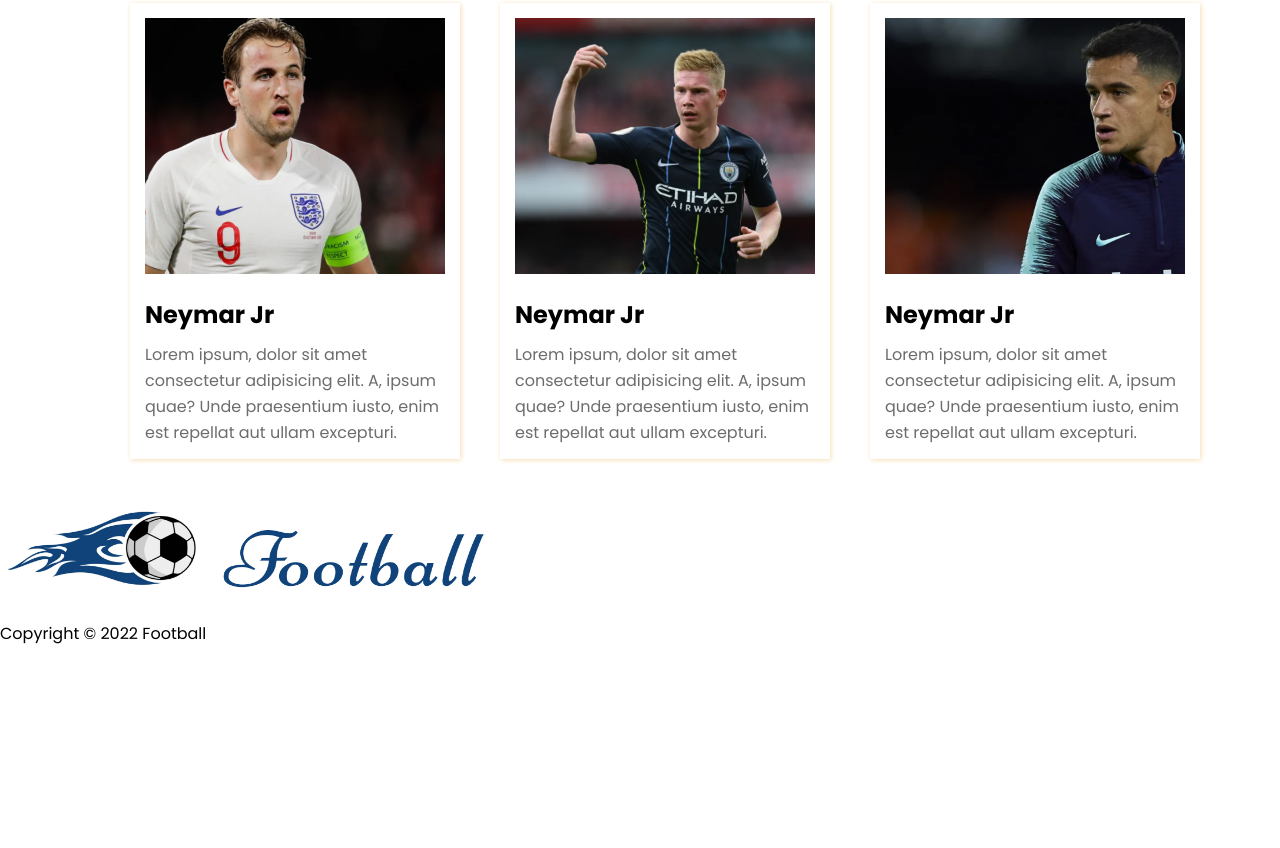
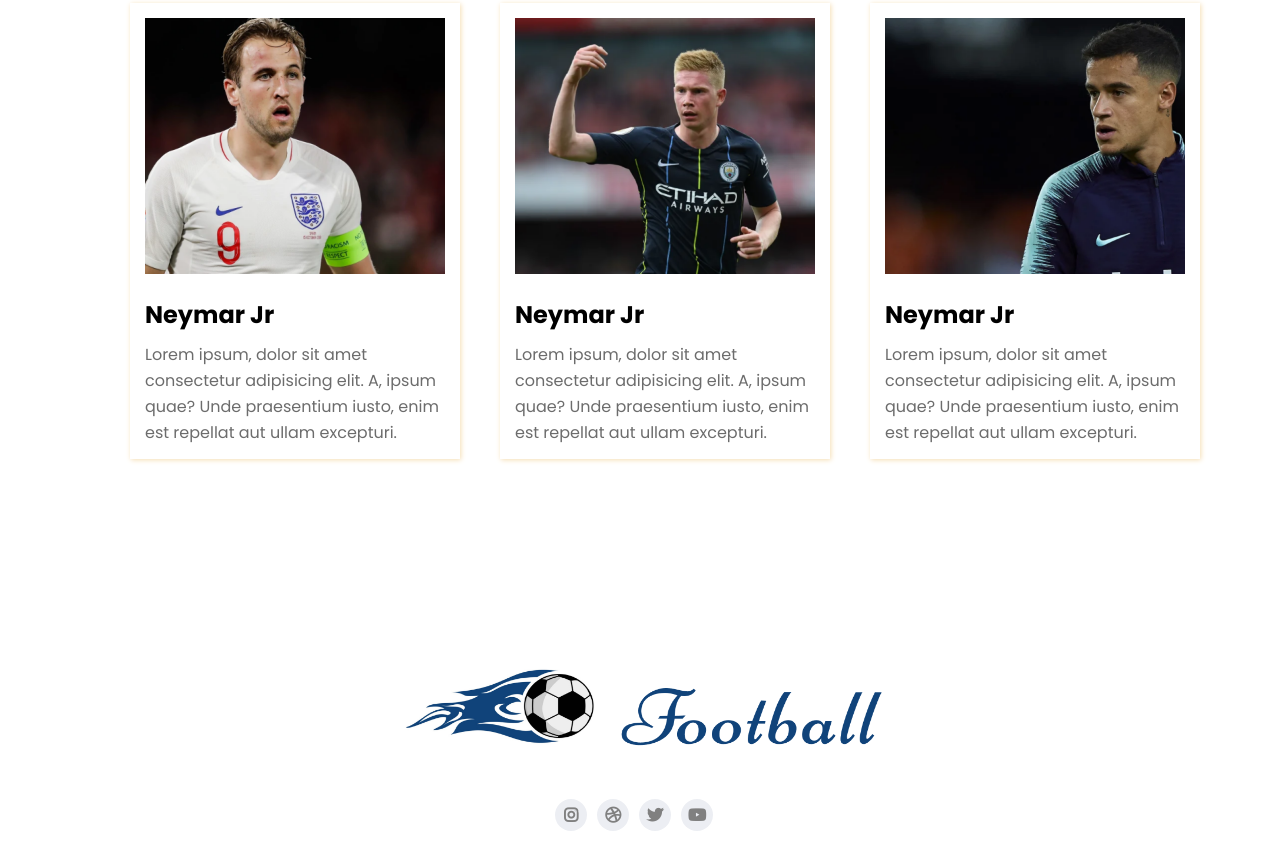
Before and after one commit to Nure-Alam-sidddique/Football-website, a plain HTML site: page index.html in a window 1280 px wide. Shown: the part 2227-3075 px from the top of the page. Before the commit the page ends 3002 px from the top, so only its background shows below. Drawn offline with Linux system fonts and the light colour scheme.

Commit message:
Complete the footer part

```diff
--- a/CSS/style.css
+++ b/CSS/style.css
@@ -98,7 +98,39 @@ p {
   height: 154px;
 }
 /* Footer Design */
+.footer {
+  display: flex;
+  justify-content: center;
+  flex-direction: column;
+  align-items: center;
+  margin-top: 158px;
+}
 .footer-image img {
   width: 483.87px;
   height: 110px;
+  margin-bottom: 20px;
 }
+
+.icon {
+  width: 170px;
+  height: 32px;
+  display: flex;
+}
+.social-icon i {
+  display: flex;
+  justify-content: center;
+  align-items: center;
+}
+.fab {
+  width: 32px;
+  height: 32px;
+  color: gray;
+  background: #eceef3;
+  border-radius: 50%;
+  margin-right: 10px;
+  font-weight: 700;
+}
+.footer p {
+  text-align: center;
+  margin-top: 20px;
+}
--- a/index.html
+++ b/index.html
@@ -198,7 +198,16 @@
         <div class="footer-image">
           <img src="/images/Logo.png" alt="" />
         </div>
-        <div class="icon"></div>
+        <div class="icon">
+          <!-- <i class="fab fa-instagram"></i>
+          <i class="fab fa-dribbble"></i>
+          <i class="fab fa-twitter"></i>
+          <i class="fab fa-youtube"></i> -->
+          <span class="social-icon"><i class="fab fa-instagram"></i></span>
+          <span class="social-icon"><i class="fab fa-dribbble"></i></span>
+          <span class="social-icon"><i class="fab fa-twitter"></i></span>
+          <span class="social-icon"><i class="fab fa-youtube"></i></span>
+        </div>
         <p>Copyright &copy; 2022 Football</p>
       </footer>
     </div>
```
